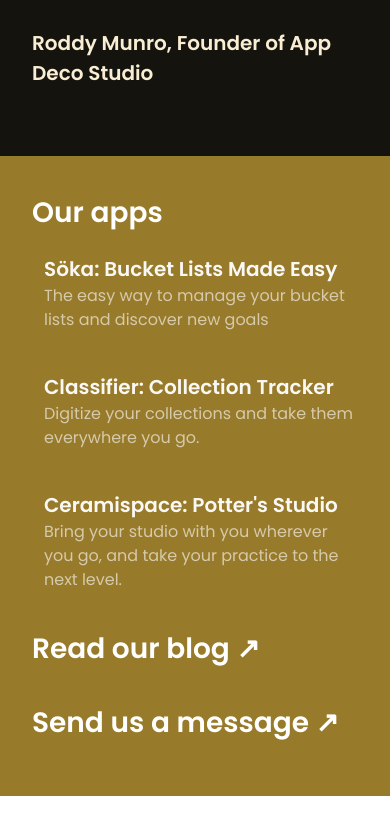
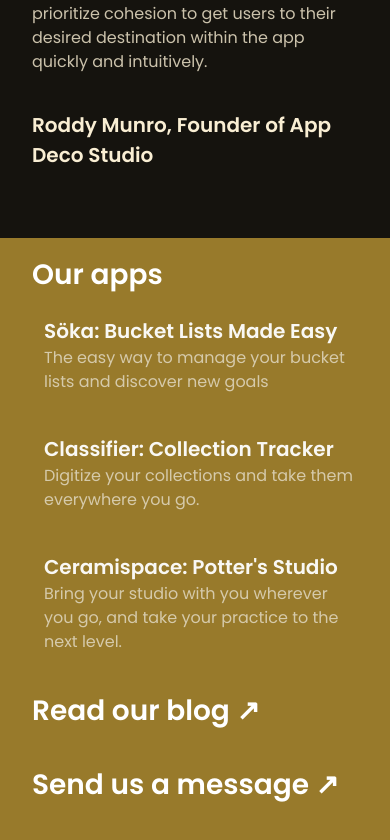
Before and after one commit to App-Deco-Studio/appdeco-website, a plain HTML site: page public/index.html in a window 390 px wide. Shown: the part 660-1500 px from the top of the page. Before the commit the page ends 1456 px from the top, so only its background shows below. Drawn offline with Linux system fonts and the light colour scheme.

Commit message:
Fix heights

```diff
--- a/public/css/style.css
+++ b/public/css/style.css
@@ -133,7 +133,7 @@
 
   .content {
     min-width: calc(100vw - 6rem);
-    height: 60vh;
+    height: auto;
     min-height: 720px;
     width: calc(100vw - 4rem);
     padding: 3rem 2rem;
@@ -142,7 +142,8 @@
   .accessory {
     width: 100vw;
     min-height: 640px;
-    height: 40vh;
+    height: auto;
+    padding: 1rem 0;
   }
 
   .accessory-section {
```
